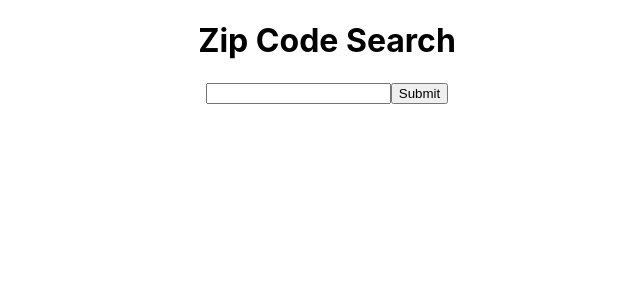
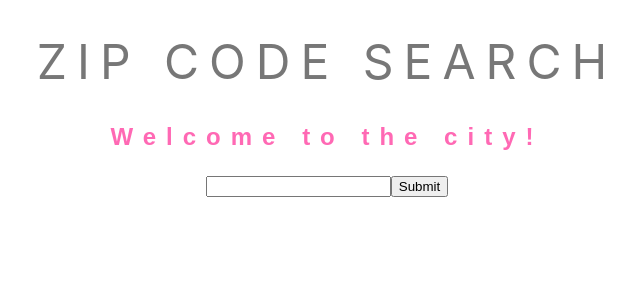
Before and after one commit to JingWen1113/zip-search, a React (Create React App) app: page / in a window 1280 px wide. Shown: the top 300 px of the page, without its empty margins (313-953 px from the left). Built offline with nearby package versions, Linux system fonts and the light colour scheme.

Commit message:
adding heading style completed close # 7

```diff
--- a/src/App.css
+++ b/src/App.css
@@ -36,3 +36,61 @@
     transform: rotate(360deg);
   }
 }
+
+.heading {
+  color: #777;
+  text-transform: uppercase;
+}
+
+.heading {
+  display: block;
+  font-size: 3rem;
+  font-weight: 400;
+  letter-spacing: 10px;
+  animation: slideInLeft 2s ease-out;
+}
+
+.second-heading {
+  font-family: sans-serif;
+  display: block;
+  font-size: 1.5rem;
+  font-weight: bold;
+  text-align: center;
+  letter-spacing: 10px;
+  color: hotpink;
+  animation: slideInRight 2s ease-out;
+}
+
+@keyframes slideInLeft {
+  0% {
+    opacity: 0;
+    transform: translateX(-100px);
+  }
+
+  80% {
+    opacity: 0.8;
+    transform: translateX(10px);
+  }
+
+  100% {
+    opacity: 1;
+    transform: translate(0);
+  }
+}
+
+@keyframes slideInRight {
+  0% {
+    opacity: 0;
+    transform: translateX(100px);
+  }
+
+  80% {
+    opacity: 0.8;
+    transform: translateX(-10px);
+  }
+
+  100% {
+    opacity: 1;
+    transform: translate(0);
+  }
+}
--- a/src/App.js
+++ b/src/App.js
@@ -1,22 +1,23 @@
 import React, { Component } from "react";
 import "./App.css";
-import ZipContainer from './components/ZipContainer';
+import ZipContainer from "./components/ZipContainer";
 
-class App extends Component{
-  constructor(props){
+class App extends Component {
+  constructor(props) {
     super(props);
     this.state = {
-        Allplaces:[],
-        Zip: ""
-    }
-}
-  render(){
-  return (
-    <div className="App">
-        <h1>Zip Code Search</h1>
-          <ZipContainer/>
-    </div>
-  );
+      Allplaces: [],
+      Zip: "",
+    };
+  }
+  render() {
+    return (
+      <div className="App">
+        <h1 className="heading">Zip Code Search</h1>
+        <h3 className="second-heading">Welcome to the city!</h3>
+        <ZipContainer />
+      </div>
+    );
   }
 }
 
```
